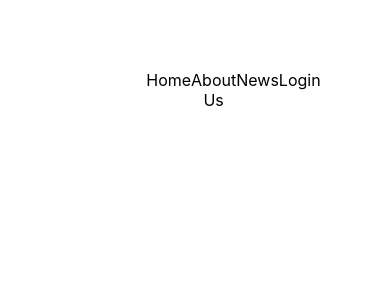
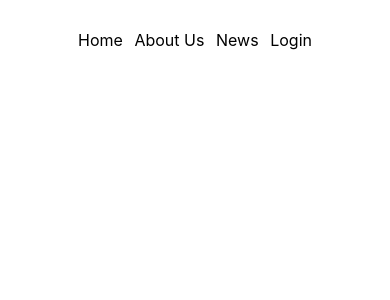
Before and after one commit to salmanxdev/krishi-mitra, a React (Create React App) app: page / in a window 390 px wide. Shown: the top 300 px of the page. Built offline with nearby package versions, Linux system fonts and the light colour scheme.

Commit message:
feat: added responsiveness in navbar

```diff
--- a/src/pages/landingpage/landingpage.css
+++ b/src/pages/landingpage/landingpage.css
@@ -16,3 +16,12 @@
   color: blue;
   text-decoration: underline;
 }
+@media (max-width: 786px) {
+  .navbarsection {
+    width: 60%;
+}
+  .navbar {
+    margin-top: 30px;
+
+  }
+}
```
